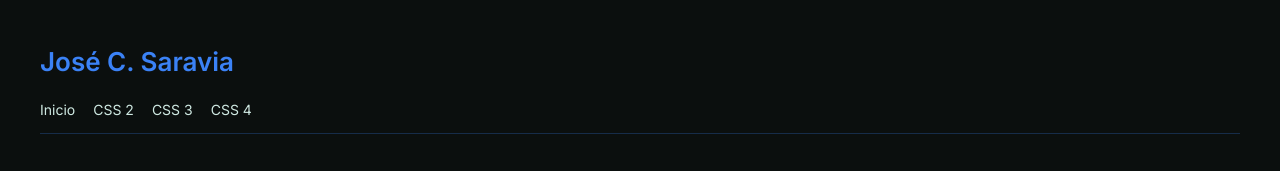
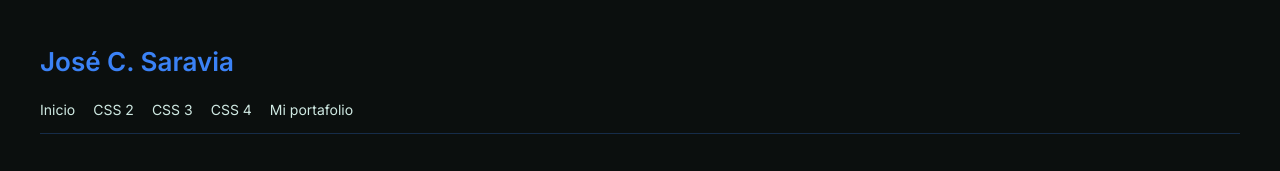
Before and after one commit to Josec36/HTML, a plain HTML site: page index2.html in a window 1280 px wide. Shown: the top 171 px of the page. Drawn offline with Linux system fonts and the light colour scheme.

Commit message:
guardando cambios

```diff
--- a/index2.html
+++ b/index2.html
@@ -21,6 +21,7 @@
             <li><a href="index2.html">CSS 2</a></li>
             <li><a href="index3.html">CSS 3</a></li>
             <li><a href="index4.html">CSS 4</a></li>
+            <li><a href="portafolio.html">Mi portafolio</a></li>
 
         </ul>
     </nav>
```
Also changed, not shown: index3.html (+1 -0 lines), index4.html (+1 -0 lines).
